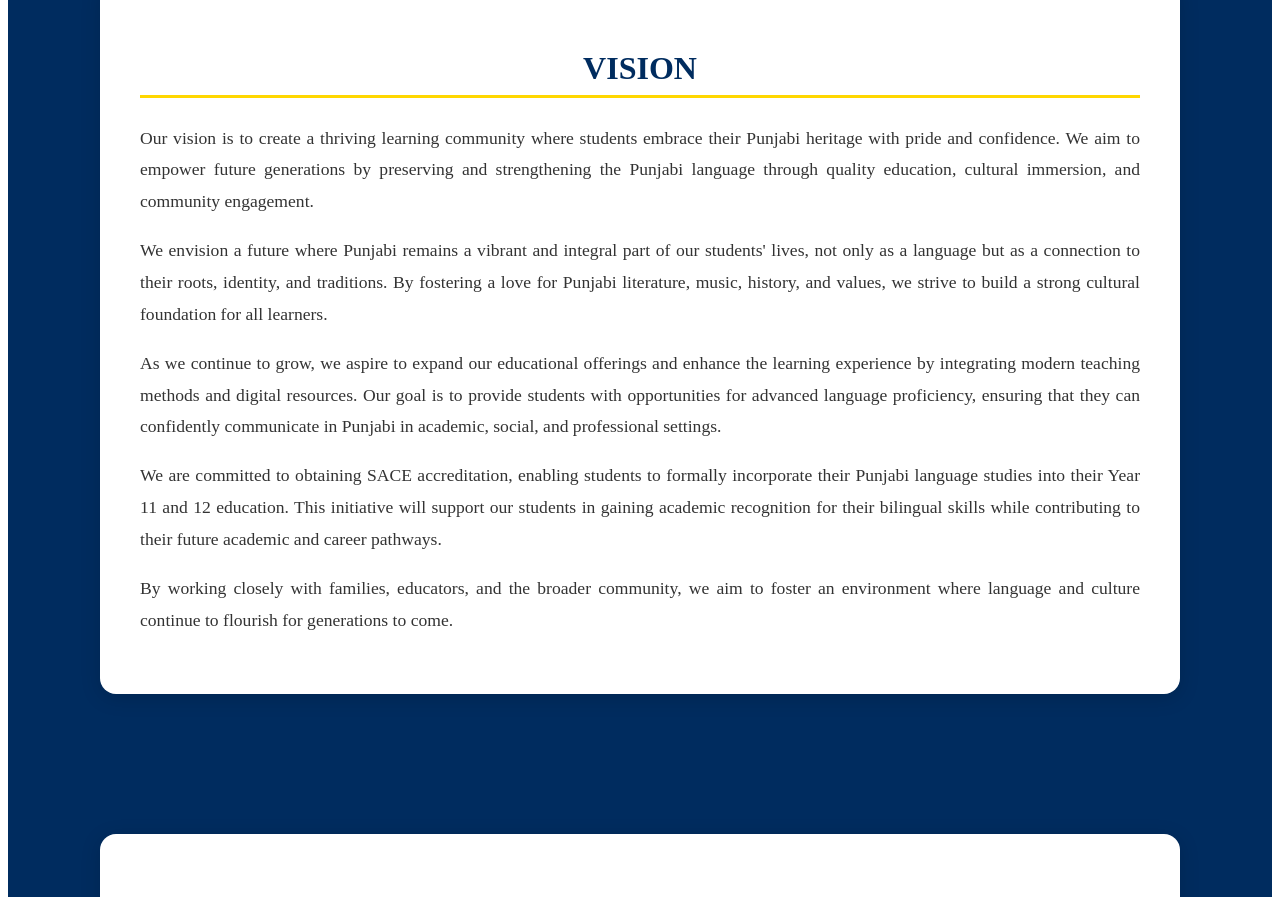
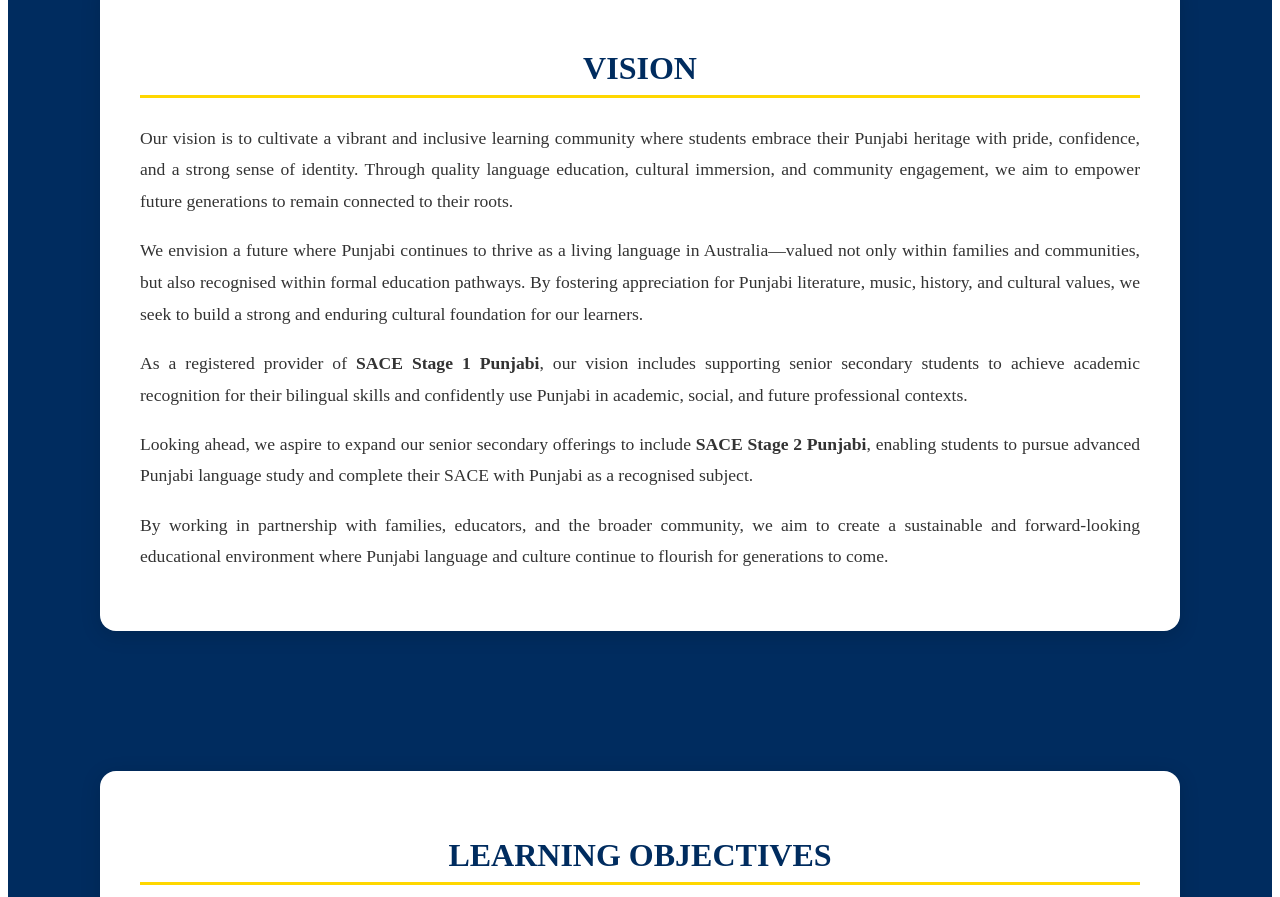
Before and after one commit to SoanChiri/soanchirhi-website, a plain HTML site: page index.html in a window 1280 px wide. Shown: the part 1886-2783 px from the top of the page. Drawn offline with Linux system fonts and the light colour scheme; no server answers.

Commit message:
Update index.html

```diff
--- a/index.html
+++ b/index.html
@@ -207,21 +207,29 @@
   <div class="vision-container">
     <h2 class="section-heading">Vision</h2>
     <div class="vision-text">
+
       <p>
-                Our vision is to create a thriving learning community where students embrace their Punjabi heritage with pride and confidence. We aim to empower future generations by preserving and strengthening the Punjabi language through quality education, cultural immersion, and community engagement.
+        Our vision is to cultivate a vibrant and inclusive learning community where students embrace their Punjabi heritage with pride, confidence, and a strong sense of identity.
+        Through quality language education, cultural immersion, and community engagement, we aim to empower future generations to remain connected to their roots.
       </p>
+
       <p>
-                We envision a future where Punjabi remains a vibrant and integral part of our students' lives, not only as a language but as a connection to their roots, identity, and traditions. By fostering a love for Punjabi literature, music, history, and values, we strive to build a strong cultural foundation for all learners.
+        We envision a future where Punjabi continues to thrive as a living language in Australia—valued not only within families and communities, but also recognised within formal education pathways.
+        By fostering appreciation for Punjabi literature, music, history, and cultural values, we seek to build a strong and enduring cultural foundation for our learners.
       </p>
+
       <p>
-                As we continue to grow, we aspire to expand our educational offerings and enhance the learning experience by integrating modern teaching methods and digital resources. Our goal is to provide students with opportunities for advanced language proficiency, ensuring that they can confidently communicate in Punjabi in academic, social, and professional settings.
+        As a registered provider of <strong>SACE Stage 1 Punjabi</strong>, our vision includes supporting senior secondary students to achieve academic recognition for their bilingual skills and confidently use Punjabi in academic, social, and future professional contexts.
       </p>
+
       <p>
-                We are committed to obtaining SACE accreditation, enabling students to formally incorporate their Punjabi language studies into their Year 11 and 12 education. This initiative will support our students in gaining academic recognition for their bilingual skills while contributing to their future academic and career pathways.
+        Looking ahead, we aspire to expand our senior secondary offerings to include <strong>SACE Stage 2 Punjabi</strong>, enabling students to pursue advanced Punjabi language study and complete their SACE with Punjabi as a recognised subject.
       </p>
+
       <p>
-                By working closely with families, educators, and the broader community, we aim to foster an environment where language and culture continue to flourish for generations to come.
+        By working in partnership with families, educators, and the broader community, we aim to create a sustainable and forward-looking educational environment where Punjabi language and culture continue to flourish for generations to come.
       </p>
+
     </div>
   </div>
 </section>
```
Lines whose indentation alone changed are shown as unchanged.
